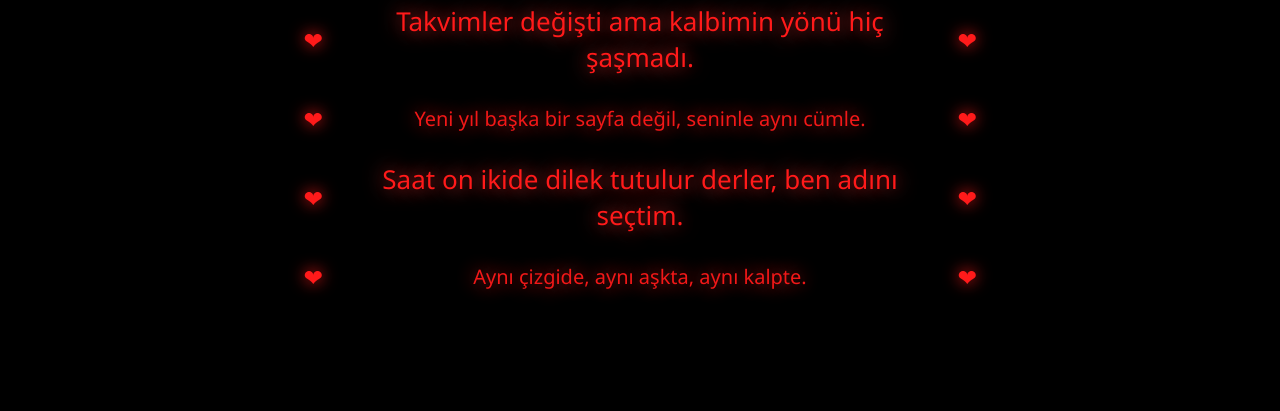
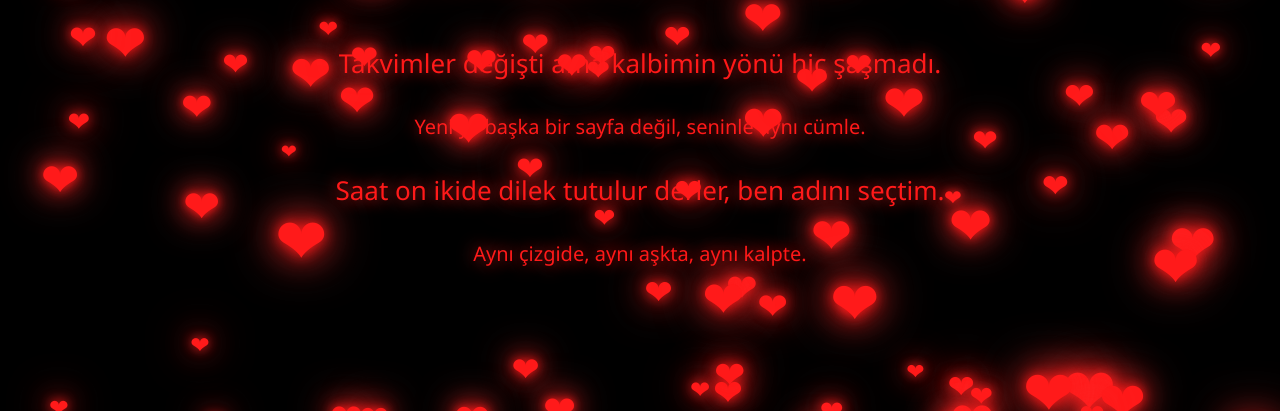
Before and after one commit to itsnothereal/ask, a plain HTML site: page index.html in a window 1280 px wide. Shown: the part 389-800 px from the top of the page. Drawn offline with Linux system fonts and the light colour scheme.

Commit message:
Revise HTML structure and styles for New Year theme

```diff
--- a/index.html
+++ b/index.html
@@ -2,7 +2,7 @@
 <html lang="tr">
 <head>
 <meta charset="UTF-8">
-<title>Yeni Yıla Aşk</title>
+<title>Aşk Delirdi</title>
 
 <style>
 * {
@@ -12,135 +12,143 @@
 }
 
 body {
-    background: #000;
+    background: black;
+    overflow: hidden;
     font-family: 'Segoe UI', Arial, sans-serif;
     color: #ff1a1a;
+}
+
+/* KALP KATMANI */
+.hearts {
+    position: fixed;
+    inset: 0;
+    pointer-events: none;
+    z-index: 20;
+}
+
+.heart {
+    position: absolute;
+    color: #ff1a1a;
+    font-size: 28px;
+    text-shadow:
+        0 0 10px #ff1a1a,
+        0 0 25px #ff1a1a,
+        0 0 40px #ff4d4d;
+    animation: floatSpin linear infinite, beat 1.5s infinite;
+}
+
+/* YAZI */
+.container {
+    position: relative;
+    z-index: 10;
+    height: 100vh;
     display: flex;
+    flex-direction: column;
     justify-content: center;
     align-items: center;
-    height: 100vh;
+    text-align: center;
 }
 
-.container {
-    text-align: center;
-    max-width: 900px;
+h1 {
+    font-size: 90px;
+    margin-bottom: 45px;
+    animation: titlePulse 1.6s infinite;
 }
 
-/* BAŞLIK */
-h1 {
-    font-size: 78px;
-    margin-bottom: 60px;
-    letter-spacing: 4px;
-    animation: glowTitle 2s infinite alternate;
+.line {
+    width: 720px;
+    margin: 16px 0;
+    animation: textGlow 2.8s infinite alternate;
 }
 
-/* METİN ALANI */
-.lines {
-    display: flex;
-    flex-direction: column;
-    gap: 28px;
-    align-items: center;
-}
-
-/* TEK SATIR */
-.row {
-    display: flex;
-    align-items: center;
-    gap: 18px;
-}
-
-/* METİN */
-.text {
-    width: 600px;
-    text-align: center;
-    animation: glowText 3s infinite alternate;
-}
-
-.big {
-    font-size: 26px;
-}
-
-.small {
-    font-size: 20px;
-    opacity: 0.95;
-}
-
-/* KALPLER */
-.heart {
-    font-size: 22px;
-    color: #ff1a1a;
-    animation: heartBeat 1.8s infinite;
-    text-shadow: 0 0 15px #ff1a1a;
-}
+.big { font-size: 26px; }
+.small { font-size: 20px; }
 
 /* ANİMASYONLAR */
-@keyframes glowTitle {
+@keyframes floatSpin {
     from {
-        text-shadow: 0 0 25px #ff1a1a, 0 0 50px #ff1a1a;
+        transform: translateY(120vh) rotate(0deg) scale(0.8);
     }
     to {
-        text-shadow: 0 0 50px #ff4d4d, 0 0 90px #ff4d4d;
+        transform: translateY(-30vh) rotate(360deg) scale(1.6);
     }
 }
 
-@keyframes glowText {
-    from {
-        text-shadow: 0 0 10px #ff1a1a;
-    }
-    to {
-        text-shadow: 0 0 28px #ff4d4d;
-    }
+@keyframes beat {
+    0%,100% { transform: scale(1); }
+    50% { transform: scale(1.4); }
 }
 
-@keyframes heartBeat {
-    0% { transform: scale(1); }
-    50% { transform: scale(1.4); }
-    100% { transform: scale(1); }
+@keyframes titlePulse {
+    0% { text-shadow: 0 0 30px #ff1a1a; }
+    50% { text-shadow: 0 0 90px #ff4d4d; }
+    100% { text-shadow: 0 0 30px #ff1a1a; }
+}
+
+@keyframes textGlow {
+    from { text-shadow: 0 0 10px #ff1a1a; }
+    to { text-shadow: 0 0 30px #ff4d4d; }
 }
 </style>
 </head>
 
 <body>
 
+<div class="hearts" id="hearts"></div>
+
 <div class="container">
     <h1>YIL BAŞI NİSANDA BAŞLADII!!</h1>
 
-    <div class="lines">
+    <div class="line big">
+        Takvimler değişti ama kalbimin yönü hiç şaşmadı.
+    </div>
 
-        <div class="row">
-            <span class="heart">❤</span>
-            <div class="text big">
-                Takvimler değişti ama kalbimin yönü hiç şaşmadı.
-            </div>
-            <span class="heart">❤</span>
-        </div>
+    <div class="line small">
+        Yeni yıl başka bir sayfa değil, seninle aynı cümle.
+    </div>
 
-        <div class="row">
-            <span class="heart">❤</span>
-            <div class="text small">
-                Yeni yıl başka bir sayfa değil, seninle aynı cümle.
-            </div>
-            <span class="heart">❤</span>
-        </div>
+    <div class="line big">
+        Saat on ikide dilek tutulur derler, ben adını seçtim.
+    </div>
 
-        <div class="row">
-            <span class="heart">❤</span>
-            <div class="text big">
-                Saat on ikide dilek tutulur derler, ben adını seçtim.
-            </div>
-            <span class="heart">❤</span>
-        </div>
-
-        <div class="row">
-            <span class="heart">❤</span>
-            <div class="text small">
-                Aynı çizgide, aynı aşkta, aynı kalpte.
-            </div>
-            <span class="heart">❤</span>
-        </div>
-
+    <div class="line small">
+        Aynı çizgide, aynı aşkta, aynı kalpte.
     </div>
 </div>
 
+<script>
+const hearts = document.getElementById("hearts");
+const heartCount = 120;
+
+for (let i = 0; i < heartCount; i++) {
+    spawnHeart();
+}
+
+function spawnHeart() {
+    const h = document.createElement("div");
+    h.className = "heart";
+    h.innerHTML = "❤";
+    h.style.left = Math.random() * 100 + "vw";
+    h.style.top = Math.random() * 100 + "vh";
+    h.style.fontSize = (18 + Math.random() * 30) + "px";
+    h.style.animationDuration = (4 + Math.random() * 6) + "s";
+    hearts.appendChild(h);
+}
+
+/* MOUSE MANYAKLIĞI */
+document.addEventListener("mousemove", e => {
+    const burst = document.createElement("div");
+    burst.className = "heart";
+    burst.innerHTML = "❤";
+    burst.style.left = e.clientX + "px";
+    burst.style.top = e.clientY + "px";
+    burst.style.fontSize = "18px";
+    burst.style.animationDuration = "3s";
+    hearts.appendChild(burst);
+
+    setTimeout(() => burst.remove(), 3000);
+});
+</script>
+
 </body>
 </html>
```
